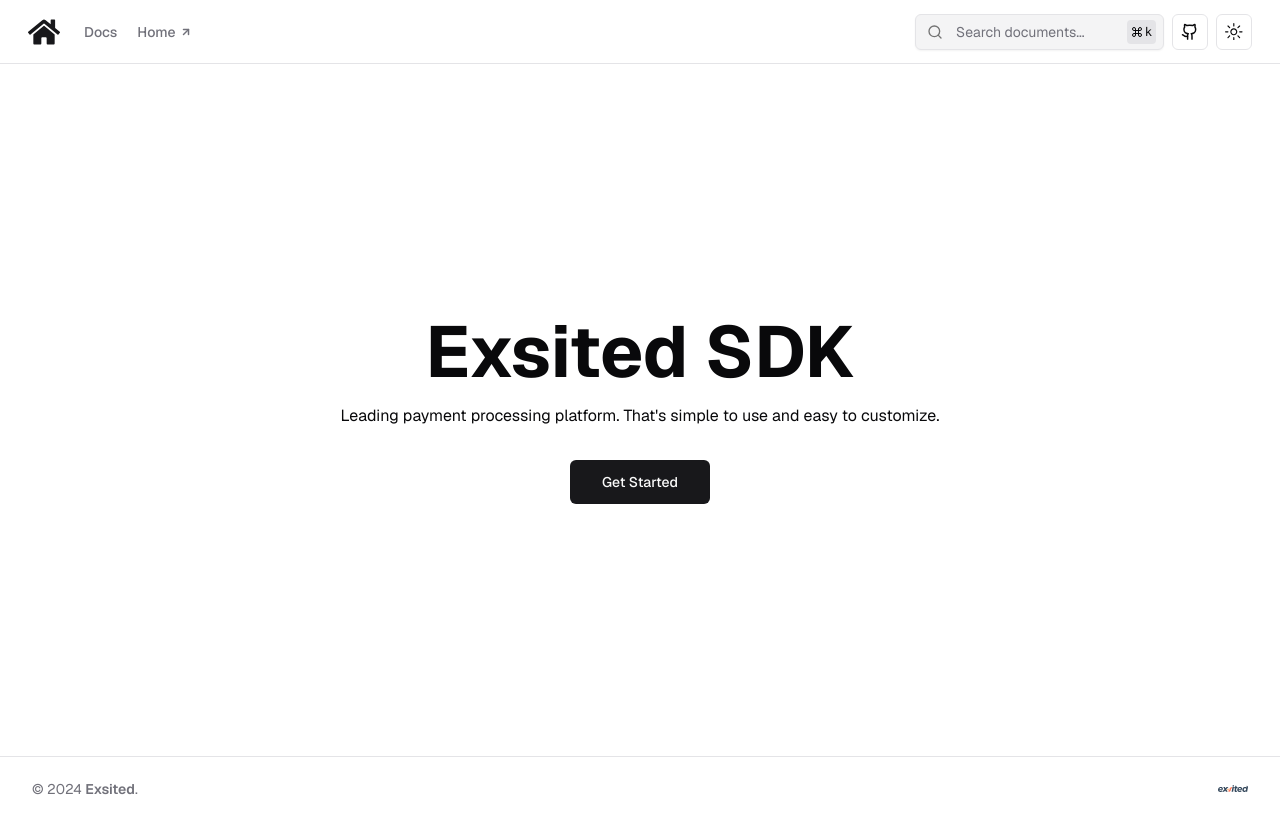
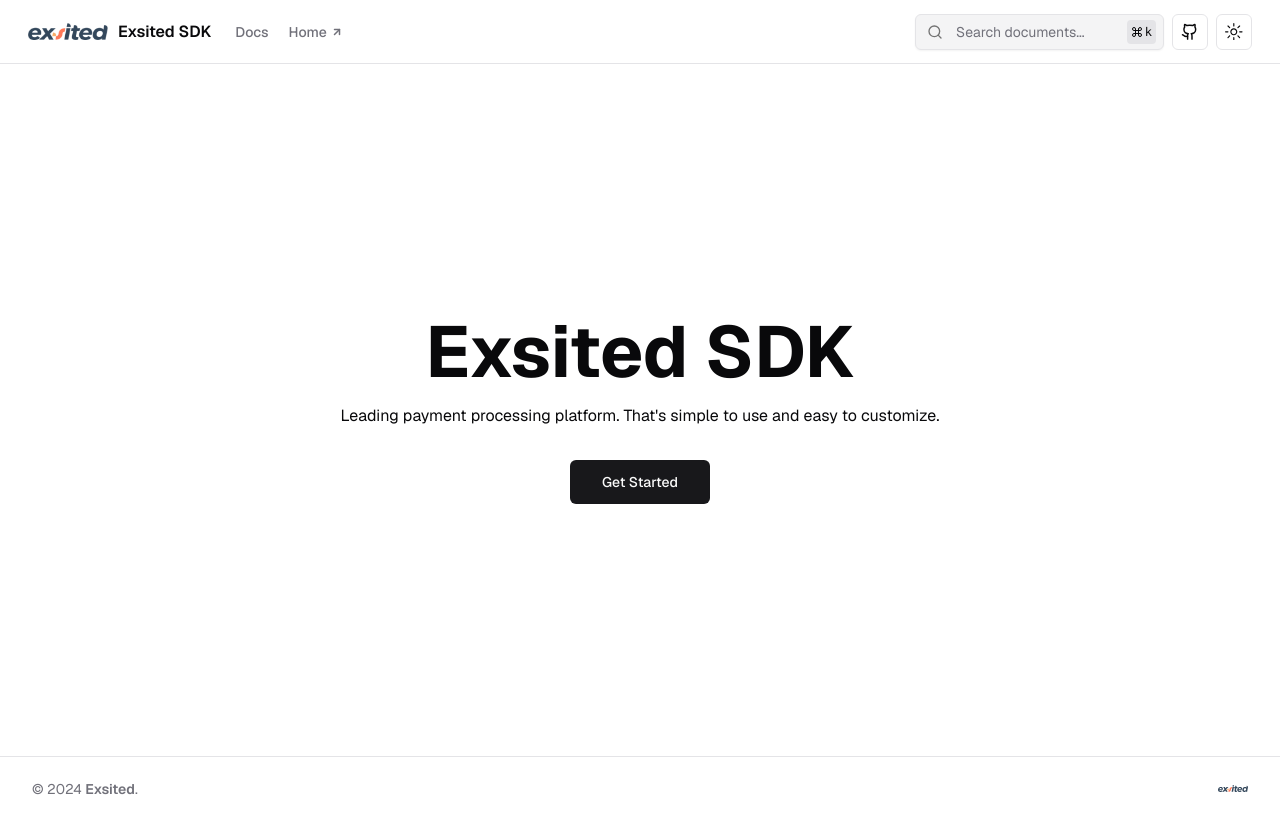
Before and after one commit to MohammadShuvoAli/exsited, a Next.js app: page / in a window 1280 px wide. Built offline with nearby package versions, Linux system fonts and the light colour scheme.

Commit message:
Update navbar.tsx

```diff
--- a/components/navigation/navbar.tsx
+++ b/components/navigation/navbar.tsx
@@ -1,6 +1,7 @@
 import Link from "next/link";
+import { Logo } from "@/components/navigation/logo";
 import { LuArrowUpRight, LuGithub } from "react-icons/lu";
-import { FaHome } from "react-icons/fa"; // Example icon from react-icons
+
 import { ModeToggle } from "@/components/navigation/theme-toggle";
 import { SheetLeft } from "@/components/navigation/sidebar";
 import Search from "@/components/navigation/search";
@@ -17,8 +18,7 @@ export function Navbar() {
           <SheetLeft />
           <div className="flex items-center gap-6">
             <div className="hidden md:flex">
-              {/* Replace Logo with an Icon */}
-              <FaHome className="w-8 h-8 text-primary" aria-label="Home" />
+              <Logo />
             </div>
             <div className="hidden md:flex items-center gap-5 text-sm font-medium text-muted-foreground">
               <NavMenu />
```
